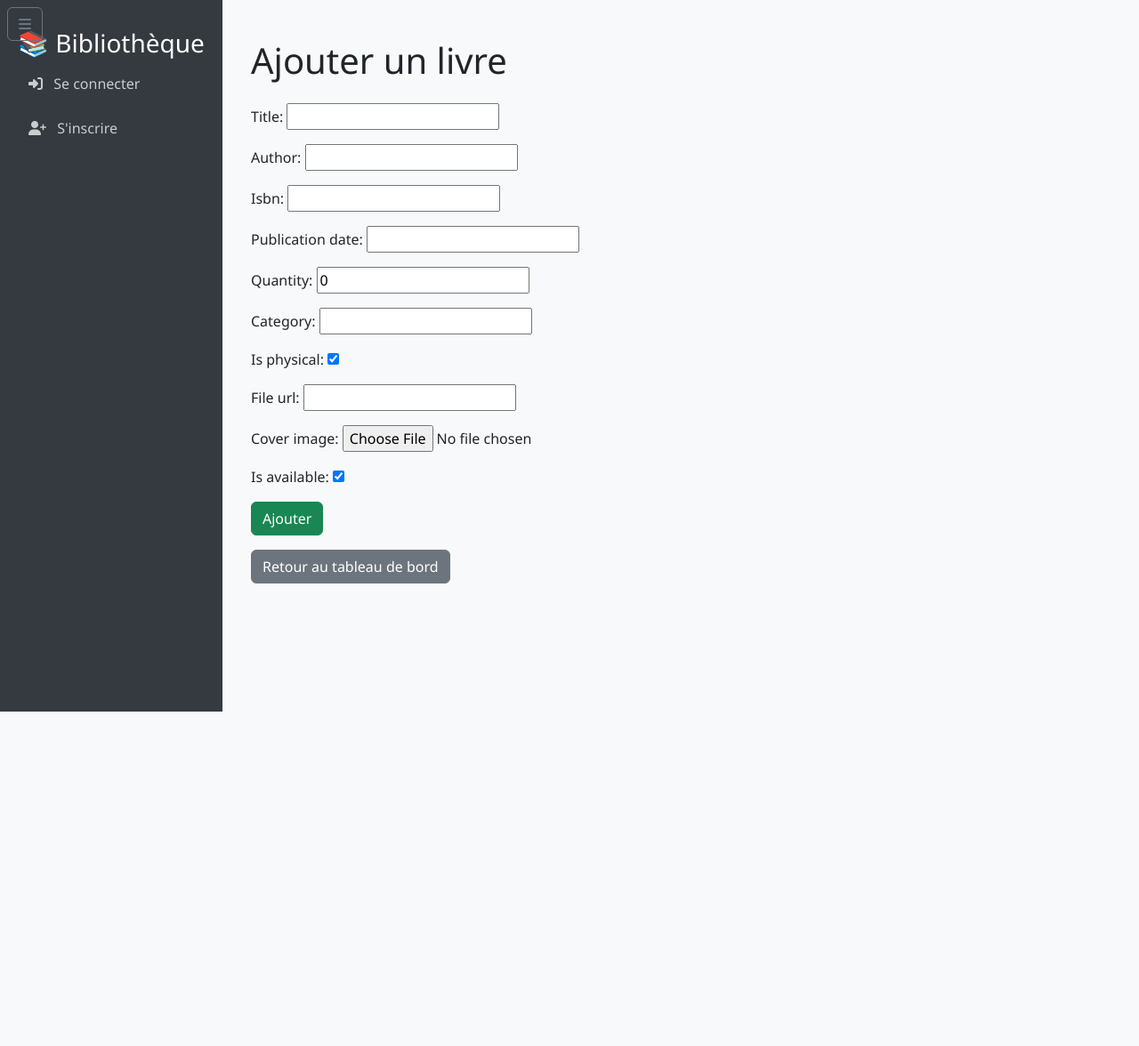
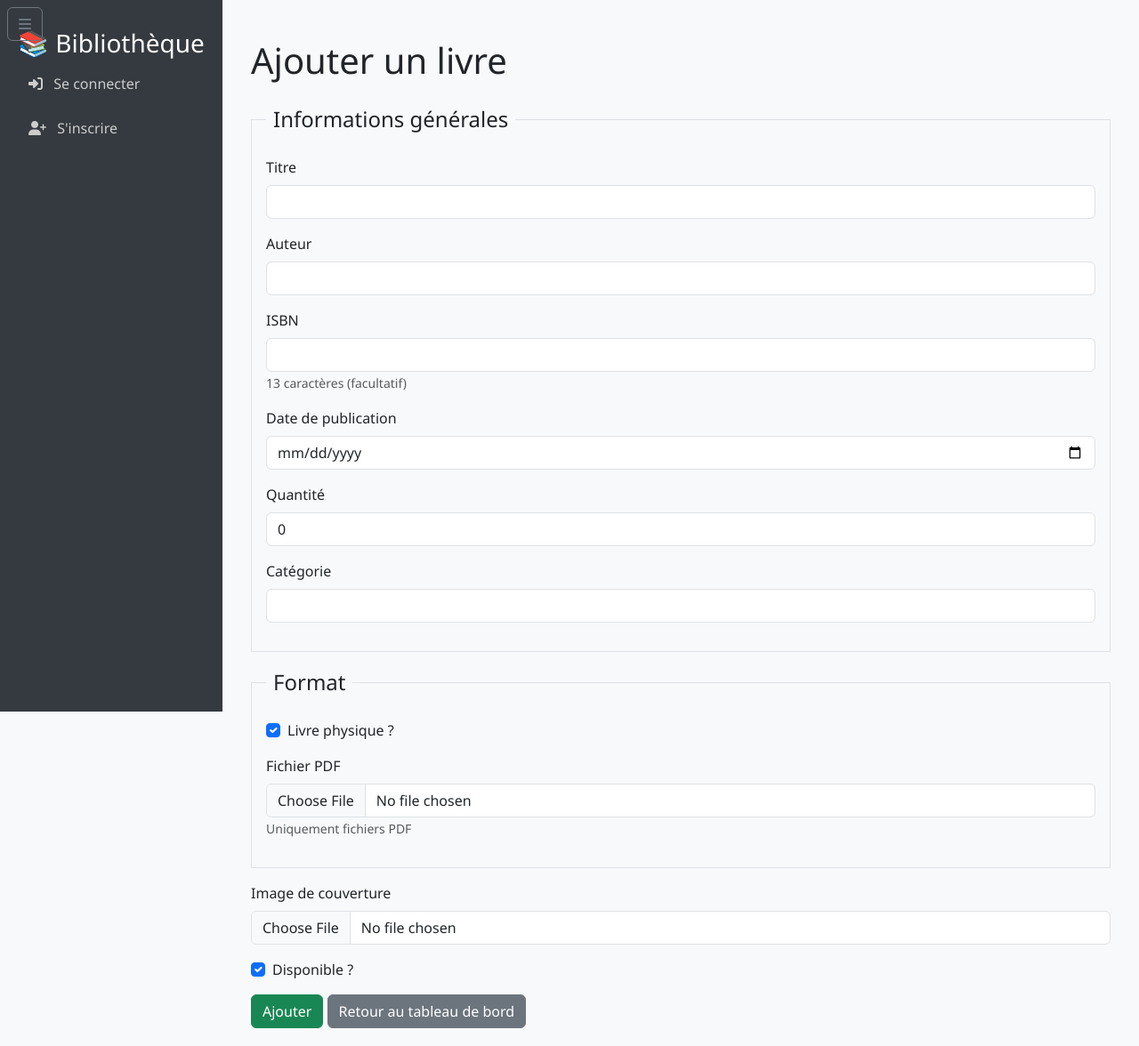
Before and after one commit to DanielEsso237/Projet-Bibliotheque, a Django app: page /books/add/ in a window 1280 px wide. Shown: the whole page at 89% size. Before the commit the page ends 800 px from the top, so only its background shows below. Run offline with Django 5.2, Linux system fonts and the light colour scheme.

Commit message:
formulaire d ajout de livres effectif

```diff
--- a/books/forms.py
+++ b/books/forms.py
@@ -4,4 +4,47 @@ from .models import Book
 class BookForm(forms.ModelForm):
     class Meta:
         model = Book
-        fields = ['title', 'author', 'isbn', 'publication_date', 'quantity', 'category', 'is_physical', 'file_url', 'cover_image', 'is_available']
+        fields = [
+            'title', 'author', 'isbn', 'publication_date', 'quantity',
+            'category', 'is_physical', 'ebook_file', 'cover_image', 'is_available'
+        ]
+        labels = {
+            'title': 'Titre',
+            'author': 'Auteur',
+            'isbn': 'ISBN',
+            'publication_date': 'Date de publication',
+            'quantity': 'Quantité',
+            'category': 'Catégorie',
+            'is_physical': 'Livre physique ?',
+            'ebook_file': 'Fichier PDF',
+            'cover_image': 'Image de couverture',
+            'is_available': 'Disponible ?',
+        }
+        help_texts = {
+            'isbn': '13 caractères (facultatif)',
+            'ebook_file': 'Uniquement fichiers PDF',
+        }
+        widgets = {
+            'title': forms.TextInput(attrs={'class': 'form-control'}),
+            'author': forms.TextInput(attrs={'class': 'form-control'}),
+            'isbn': forms.TextInput(attrs={'class': 'form-control'}),
+            'publication_date': forms.DateInput(attrs={'class': 'form-control', 'type': 'date'}),
+            'quantity': forms.NumberInput(attrs={'class': 'form-control'}),
+            'category': forms.TextInput(attrs={'class': 'form-control'}),
+            'is_physical': forms.CheckboxInput(attrs={'class': 'form-check-input'}),
+            'ebook_file': forms.FileInput(attrs={'class': 'form-control', 'accept': 'application/pdf'}),
+            'cover_image': forms.ClearableFileInput(attrs={'class': 'form-control'}),
+            'is_available': forms.CheckboxInput(attrs={'class': 'form-check-input'}),
+        }
+
+    def clean(self):
+        cleaned_data = super().clean()
+        is_physical = cleaned_data.get('is_physical')
+        ebook_file = cleaned_data.get('ebook_file')
+
+        if not is_physical and not ebook_file:
+            self.add_error('ebook_file', "Un fichier PDF est requis pour les livres numériques.")
+        elif ebook_file and not ebook_file.name.endswith('.pdf'):
+            self.add_error('ebook_file', "Seuls les fichiers PDF sont acceptés.")
+
+        return cleaned_data
--- a/books/models.py
+++ b/books/models.py
@@ -8,7 +8,7 @@ class Book(models.Model):
     quantity = models.PositiveIntegerField(default=0)  # Quantité d'exemplaires, ne peut pas être négative
     category = models.CharField(max_length=50, blank=True)  # Catégorie (ex. roman, science, etc.)
     is_physical = models.BooleanField(default=True)  # True pour physique, False pour virtuel
-    file_url = models.URLField(blank=True, null=True)  # Lien vers un fichier (ex. PDF pour livres virtuels)
+    ebook_file = models.FileField(upload_to='ebooks/', blank=True, null=True)  # Fichier PDF pour livres numériques
     cover_image = models.ImageField(upload_to='covers/', blank=True, null=True)  # Photo de couverture
     is_available = models.BooleanField(default=True)  # Disponible pour l'emprunt
     created_at = models.DateTimeField(auto_now_add=True)  # Date de création
--- a/books/templates/books/add_book.html
+++ b/books/templates/books/add_book.html
@@ -1,13 +1,68 @@
 {% extends 'books/base.html' %}
+{% load static %}
 
 {% block title %}Ajouter un livre{% endblock %}
 
 {% block content %}
-    <h1 class="mb-4">Ajouter un livre</h1>
-    <form method="post" enctype="multipart/form-data">
-        {% csrf_token %}
-        {{ form.as_p }}
-        <button type="submit" class="btn btn-success">Ajouter</button>
-    </form>
-    <a href="{% url 'librarian_dashboard' %}" class="btn btn-secondary mt-3">Retour au tableau de bord</a>
+<h1 class="mb-4">Ajouter un livre</h1>
+
+<form method="post" enctype="multipart/form-data">
+    {% csrf_token %}
+
+    <!-- Informations générales -->
+    <fieldset class="border p-3 mb-3">
+        <legend class="float-none w-auto px-2">Informations générales</legend>
+        {% for field in form %}
+            {% if field.name not in 'ebook_file is_physical cover_image is_available' %}
+                <div class="mb-3">
+                    <label for="{{ field.id_for_label }}" class="form-label">{{ field.label }}</label>
+                    {{ field }}
+                    {% if field.help_text %}
+                        <small class="form-text text-muted">{{ field.help_text }}</small>
+                    {% endif %}
+                    {% if field.errors %}
+                        <div class="text-danger">{{ field.errors }}</div>
+                    {% endif %}
+                </div>
+            {% endif %}
+        {% endfor %}
+    </fieldset>
+
+    <!-- Format (livre physique ou numérique) -->
+    <fieldset class="border p-3 mb-3">
+        <legend class="float-none w-auto px-2">Format</legend>
+        <div class="form-check mb-3">
+            {{ form.is_physical }}
+            <label class="form-check-label" for="{{ form.is_physical.id_for_label }}">{{ form.is_physical.label }}</label>
+        </div>
+        <div class="mb-3">
+            <label for="{{ form.ebook_file.id_for_label }}" class="form-label">{{ form.ebook_file.label }}</label>
+            {{ form.ebook_file }}
+            {% if form.ebook_file.help_text %}
+                <small class="form-text text-muted">{{ form.ebook_file.help_text }}</small>
+            {% endif %}
+            {% if form.ebook_file.errors %}
+                <div class="text-danger">{{ form.ebook_file.errors }}</div>
+            {% endif %}
+        </div>
+    </fieldset>
+
+    <!-- Image de couverture -->
+    <div class="mb-3">
+        <label for="{{ form.cover_image.id_for_label }}" class="form-label">{{ form.cover_image.label }}</label>
+        {{ form.cover_image }}
+        {% if form.cover_image.errors %}
+            <div class="text-danger">{{ form.cover_image.errors }}</div>
+        {% endif %}
+    </div>
+
+    <!-- Disponibilité -->
+    <div class="form-check mb-3">
+        {{ form.is_available }}
+        <label class="form-check-label" for="{{ form.is_available.id_for_label }}">{{ form.is_available.label }}</label>
+    </div>
+
+    <button type="submit" class="btn btn-success">Ajouter</button>
+    <a href="{% url 'librarian_dashboard' %}" class="btn btn-secondary">Retour au tableau de bord</a>
+</form>
 {% endblock %}
--- a/books/templates/books/base.html
+++ b/books/templates/books/base.html
@@ -31,7 +31,7 @@
               <a class="nav-link" href="{% url 'librarian_dashboard' %}"><i class="fas fa-home me-2"></i> Tableau de bord</a>
               <a class="nav-link" href="{% url 'add_book' %}"><i class="fas fa-plus-circle me-2"></i> Ajouter un livre</a>
               <a class="nav-link" href="#"><i class="fas fa-users-cog me-2"></i> Gérer les utilisateurs</a>
-              <a class="nav-link" href="#"><i class="fas fa-book me-2"></i> Gérer les emprunts</a>
+              <a class="nav-link" href="#"><i class="fas fa-book me-2"></i> Réaliser un emprunts</a>
               <a class="nav-link" href="#"><i class="fas fa-undo-alt me-2"></i> Gérer les retours</a>
              <a class="nav-link" href="#"><i class="fas fa-book-reader me-2"></i> Livres empruntés</a>
               <a class="nav-link" href="#"><i class="fas fa-clock me-2"></i> Livres en retard</a>
```
Also changed, not shown: books/migrations/0002_remove_book_file_url_book_file_upload.py (added), books/migrations/0003_rename_file_upload_book_ebook_file.py (added), media/covers/Annotation_2025-05-08_141342.png (added).
